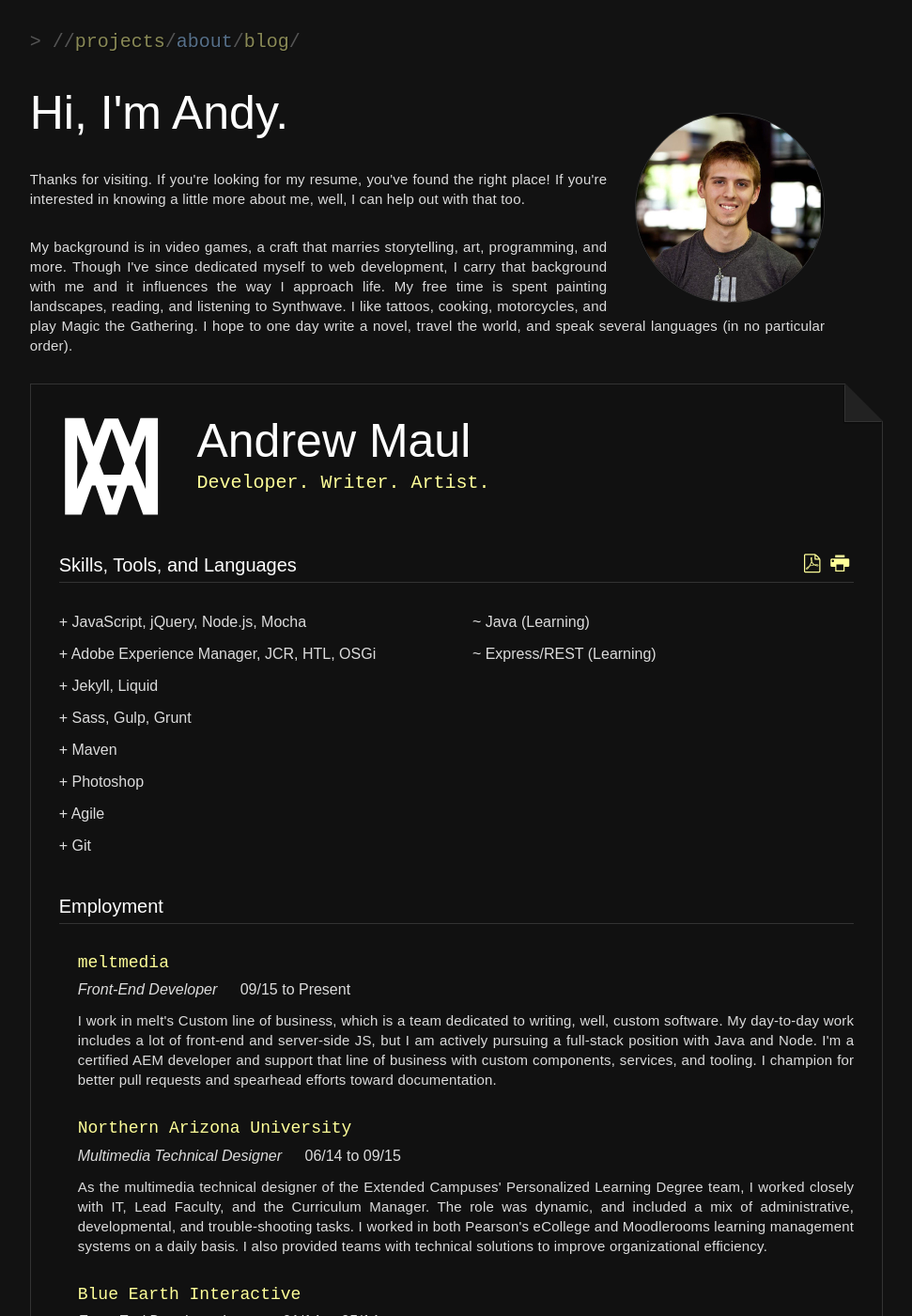
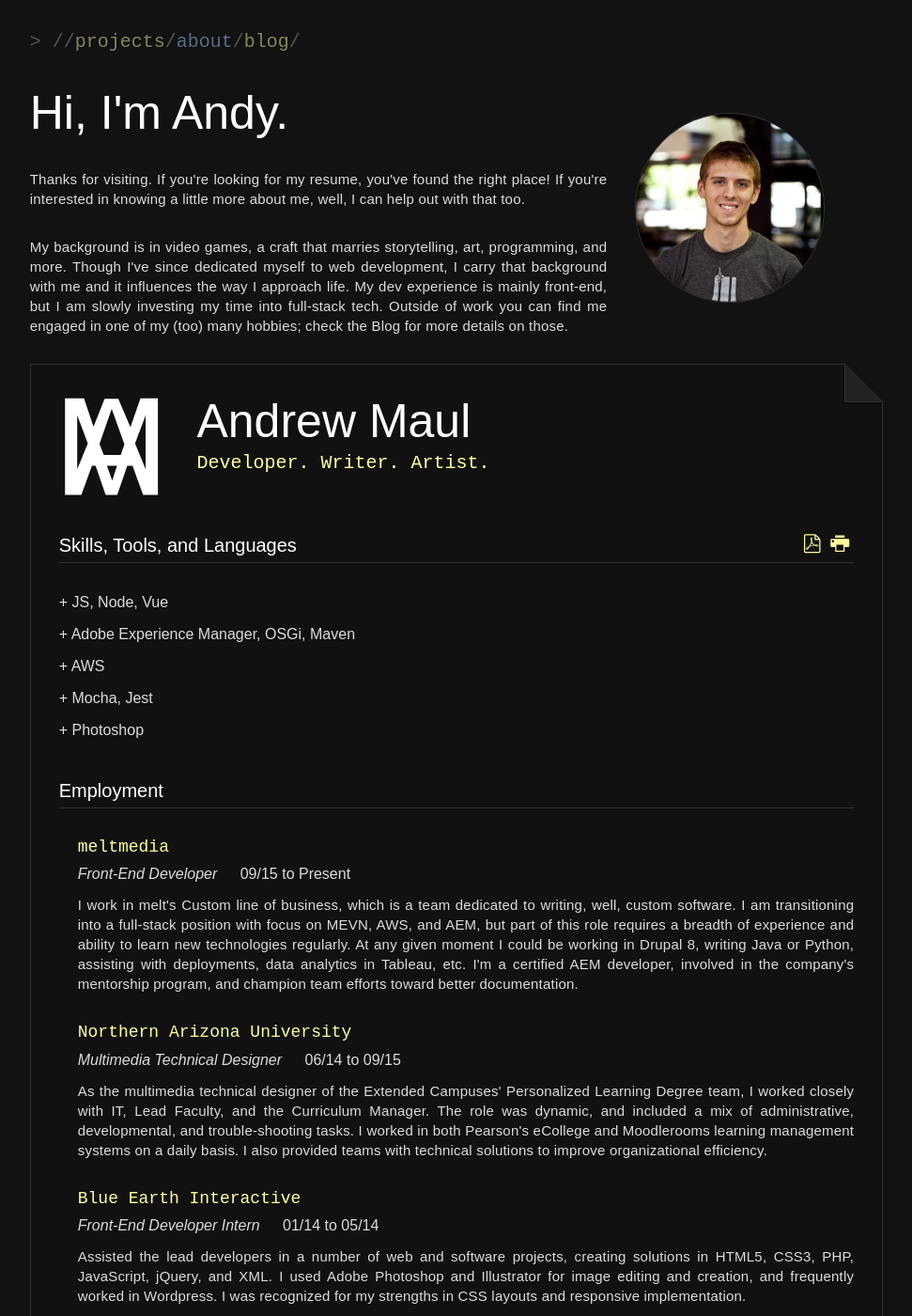
Before and after one commit to andymaul123/website-blog, a Jekyll site: the page built from about/index.html, in a window 1280 px wide and 1400 px high. Shown: the whole window at 94% size, without its empty margins (185-1156 px from the left). Built offline with Jekyll 4.4.1, drawn with Linux system fonts in a browser that asks for light colours; some web fonts are replaced; a script that is not in the unit is left out.

Commit message:
Bugfixes

```diff
--- a/_includes/scripts.html
+++ b/_includes/scripts.html
@@ -26,18 +26,50 @@
 
 <!-- Fullscreen API Script Load -->
 <script type="text/javascript">
-$(document).ready(function(){
-    $('.fullscreen').on('click', function(){
-        var elem = document.getElementsByClassName('fullscreen')[0];
-        if(document.webkitFullscreenElement) {
-            $(elem).children('.photo').removeClass('isFullscreen');
-            document.webkitCancelFullScreen();
+$(document).ready(function() {
+    var elem = document.getElementsByClassName('fullscreen')[0];
+
+    $('.fullscreen').on('click', function() {
+
+
+        if(elem && document.fullscreenElement) {
+             if(document.webkitCancelFullScreen) {
+                document.webkitCancelFullScreen();
+             }
+             if(document.mozCancelFullScreen) {
+                document.mozCancelFullScreen();
+             }
+             if(document.msCancelFullScreen) {
+                document.msCancelFullScreen();
+             }
         }
-        else {
-            $(elem).children('.photo').addClass('isFullscreen');
-            elem.webkitRequestFullScreen();
-        };
-      });
+
+        if(elem && !document.fullscreenElement) {
+             if(document.webkitCancelFullScreen) {
+                elem.webkitRequestFullScreen();
+             }
+             if(document.mozCancelFullScreen) {
+                elem.mozRequestFullScreen();
+             }
+             if(document.msCancelFullScreen) {
+                elem.msRequestFullScreen();
+             }
+        }
+    });
+
+    $(document).on('webkitfullscreenchange mozfullscreenchange fullscreenchange MSFullscreenChange', function() {
+        console.log("fullscreen fired");
+        if(elem && document.fullscreenElement) {
+             $(elem).children('.photo').addClass('isFullscreen');
+        }
+
+        if(elem && !document.fullscreenElement) {
+             $(elem).children('.photo').removeClass('isFullscreen');
+        }
+
+    });
+
+
 });
 </script>
 <!-- Homepage Animation -->
--- a/_posts/2019-03-17-master-studies.markdown
+++ b/_posts/2019-03-17-master-studies.markdown
@@ -1,7 +1,7 @@
 ---
 layout: post
 title:  "Studying the Masters"
-class: post post-grid
+class: post
 overlayTitle: Masters
 date: 2019-03-17
 featured: false
--- a/about/index.html
+++ b/about/index.html
@@ -13,7 +13,7 @@
         <img src="{{ site.baseurl }}/image/portrait.jpg" class="portrait outline" />
         <p>Thanks for visiting. If you're looking for my resume, you've found the right place! If you're interested in knowing a little more about me, well, I can help out with that too.</p>
 
-        <p>My background is in video games, a craft that marries storytelling, art, programming, and more. Though I've since dedicated myself to web development, I carry that background with me and it influences the way I approach life. My free time is spent painting landscapes, reading, and listening to Synthwave. I like tattoos, cooking, motorcycles, and play Magic the Gathering. I hope to one day write a novel, travel the world, and speak several languages (in no particular order).</p>
+        <p>My background is in video games, a craft that marries storytelling, art, programming, and more. Though I've since dedicated myself to web development, I carry that background with me and it influences the way I approach life. My dev experience is mainly front-end, but I am slowly investing my time into full-stack tech. Outside of work you can find me engaged in one of my (too) many hobbies; check the Blog for more details on those.</p>
     </div>
     <div class="one column right">&nbsp;</div>
 </div>
@@ -40,20 +40,11 @@
                     <div class="row skills">
                         <div class="six columns left">
                             <ul class="skills-list">
-                                <li>+ JavaScript, jQuery, Node.js, Mocha</li>
-                                <li>+ Adobe Experience Manager, JCR, HTL, OSGi</li>
-                                <li>+ Jekyll, Liquid</li>
-                                <li>+ Sass, Gulp, Grunt</li>
-                                <li>+ Maven</li>
+                                <li>+ JS, Node, Vue</li>
+                                <li>+ Adobe Experience Manager, OSGi, Maven</li>
+                                <li>+ AWS</li>
+                                <li>+ Mocha, Jest</li>
                                 <li>+ Photoshop</li>
-                                <li>+ Agile</li>
-                                <li>+ Git</li>
-                            </ul>
-                        </div>
-                        <div class="six columns left">
-                            <ul class="skills-list">
-                                <li>~ Java (Learning)</li>
-                                <li>~ Express/REST (Learning)</li>
                             </ul>
                         </div>
                     </div>
@@ -65,7 +56,7 @@
                     <div class="info-block">
                         <h3><a href="https://www.meltmedia.com/" class="no-underline" target="_blank">meltmedia</a></h3>
                         <div class="position"><em>Front-End Developer</em> 09/15 to Present</div>
-                        <p>I work in melt's Custom line of business, which is a team dedicated to writing, well, custom software. My day-to-day work includes a lot of front-end and server-side JS, but I am actively pursuing a full-stack position with Java and Node. I'm a certified AEM developer and support that line of business with custom components, services, and tooling. I champion for better pull requests and spearhead efforts toward documentation.</p>
+                        <p>I work in melt's Custom line of business, which is a team dedicated to writing, well, custom software. I am transitioning into a full-stack position with focus on MEVN, AWS, and AEM, but part of this role requires a breadth of experience and ability to learn new technologies regularly. At any given moment I could be working in Drupal 8, writing Java or Python, assisting with deployments, data analytics in Tableau, etc. I'm a certified AEM developer, involved in the company's mentorship program, and champion team efforts toward better documentation.</p>
                     </div>
                     <div class="info-block">
                         <h3><a href="https://nau.edu/" class="no-underline" target="_blank">Northern Arizona University</a></h3>
```
Also changed, not shown: readme.md.
